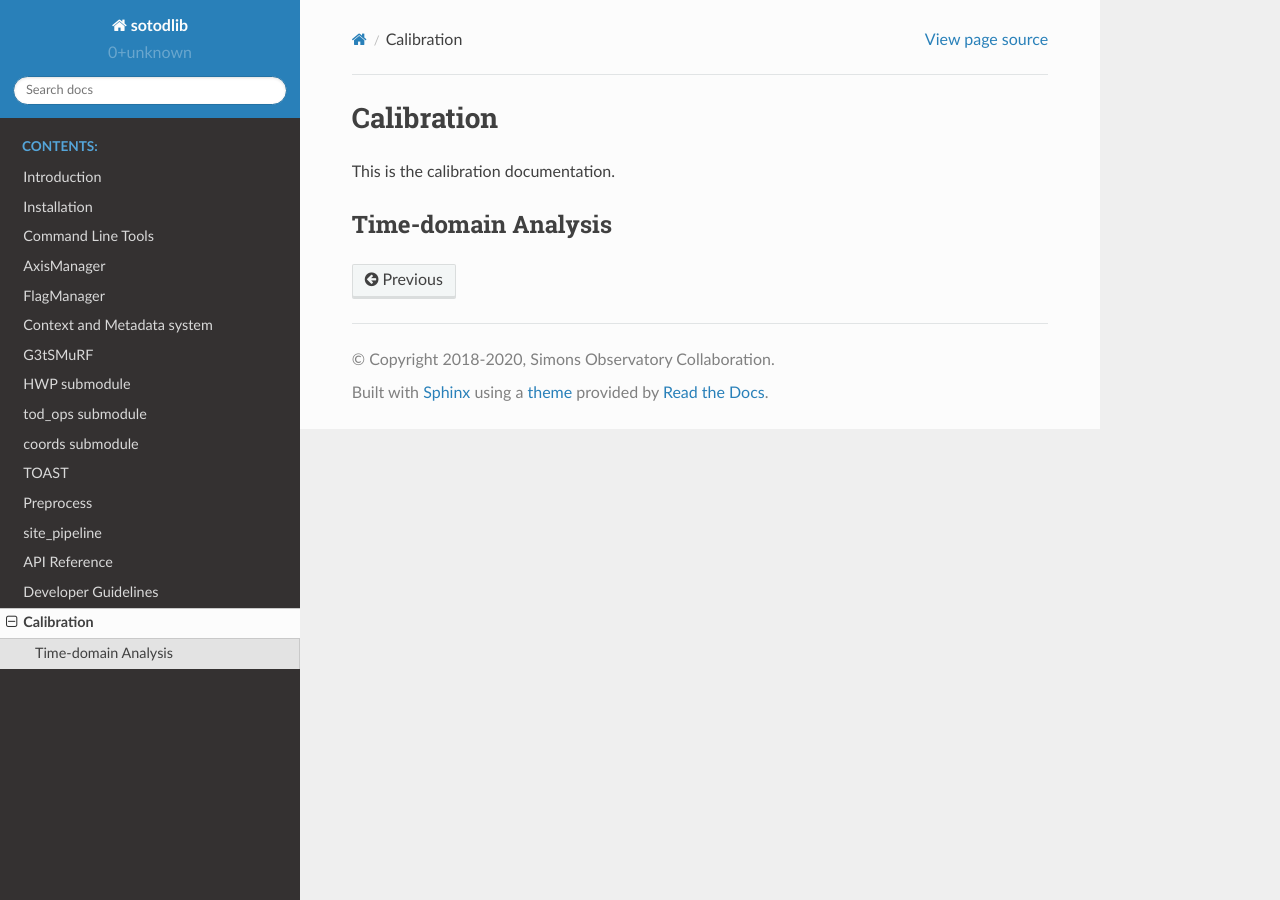
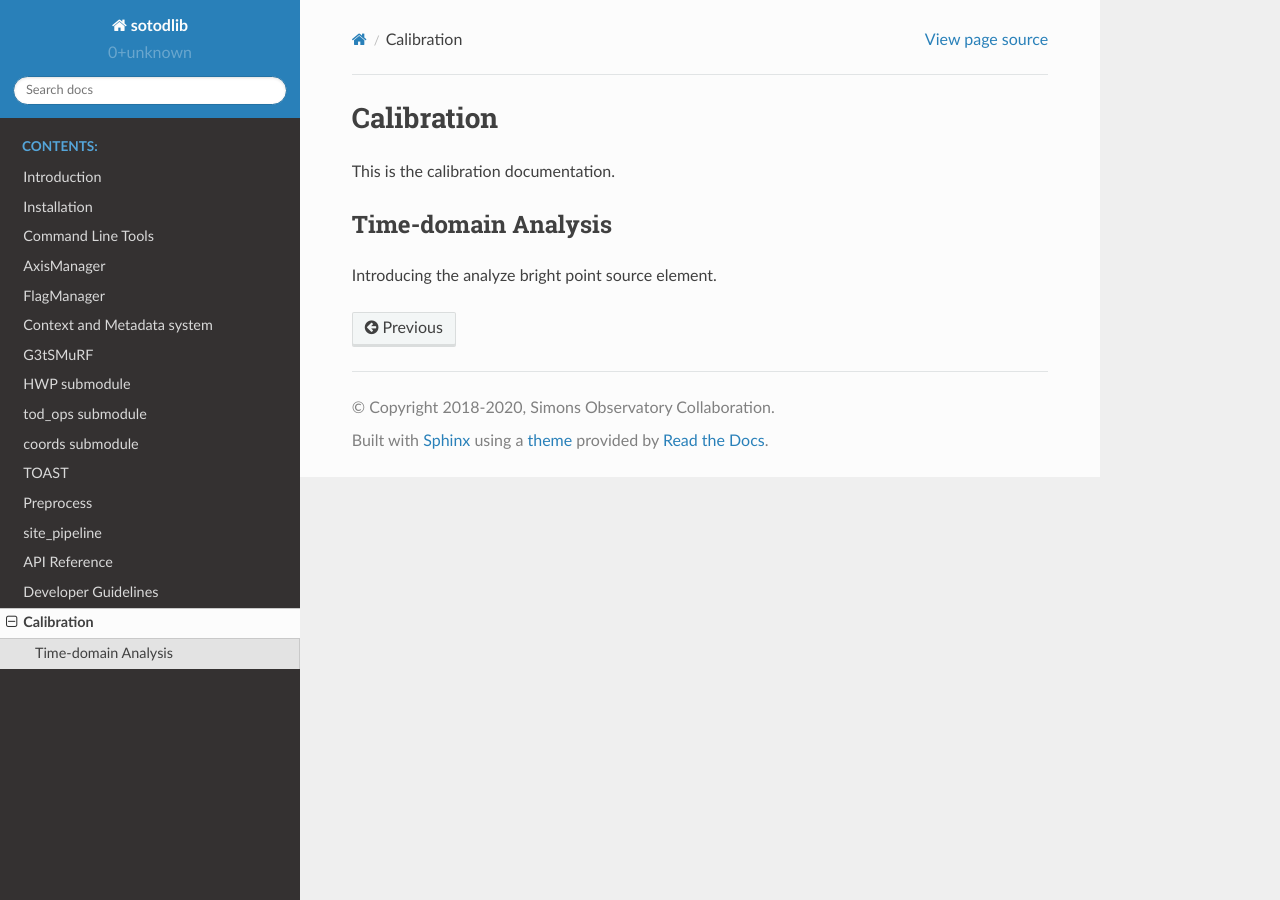
Before and after one commit to simonsobs/sotodlib, a Sphinx documentation site: the page built from docs/calibration.rst, in a window 1280 px wide. Built offline with Sphinx 7.4.7 and the Read the Docs theme 2.0.0, drawn with Linux system fonts in a browser that asks for light colours.

Commit message:
Update calibration.rst

```diff
--- a/docs/calibration.rst
+++ b/docs/calibration.rst
@@ -7,3 +7,5 @@ This is the calibration documentation.
 *************
 Time-domain Analysis
 *************
+
+Introducing the analyze bright point source element.
```
